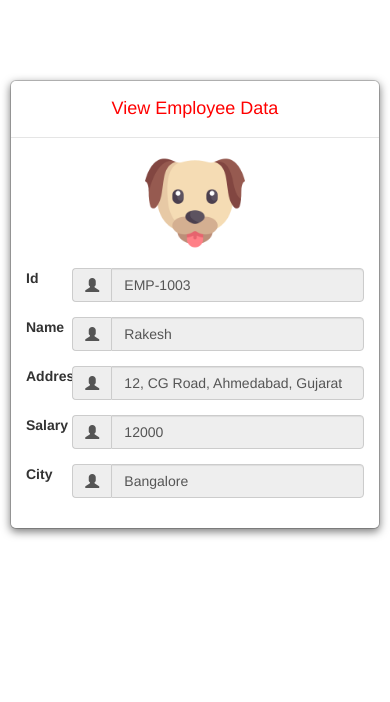
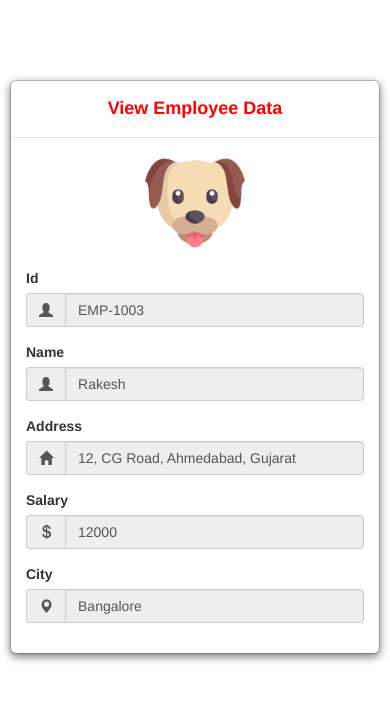
Before and after one commit to KrutikNaina/Employee-ProfileScan, a Django app: a page that uses Templates/profile.html in a window 390 px wide. Shown: the top 702 px of the page. Run offline with Django 5.2, Linux system fonts and the light colour scheme; data comes from the database, SQL or seed files in the repository; both versions use the stored data as it was after the commit; some libraries are stand-ins or nearby versions.

Commit message:
Modify responsive insert.html, Login.html, profile.html and database changes

```diff
--- a/Templates/profile.html
+++ b/Templates/profile.html
@@ -103,73 +103,76 @@
 
 
     <div class="modal-dialog" style="margin-top: 80px;">
-        <!-- Modal content-->
         <div class="modal-content">
-            <div class="modal-header">
-                <h4 class="modal-title">
-                    <center style="color: red;">View Employee Data</center>
-                </h4>
+            <div class="modal-header text-center">
+                <h4 class="modal-title" style="color: red;"><b>View Employee Data</b></h4>
             </div>
             <div class="modal-body">
                 <form class="form-horizontal" method="POST" enctype="multipart/form-data" action="/insertafter/">
-                    <center>
-                    <div class="form-group" >
-                               <img src="{{ showdata.eimg.url }}" alt="{{ showdata.ename }}" width="100">
+                    <div class="form-group text-center">
+                        <img src="{{ showdata.eimg.url }}" alt="{{ showdata.ename }}" class="img-responsive center-block" style="max-width: 100px; height: auto;">
                     </div>
-                </center>
+
+                    <!-- ID -->
                     <div class="form-group">
-                        <label class="control-label col-xs-2" for="employe">Id</label>
-                        <div class="col-sm-10">
+                        <label class="control-label col-xs-12 col-sm-2" for="eid">Id</label>
+                        <div class="col-xs-12 col-sm-10">
                             <div class="input-group">
                                 <span class="input-group-addon"><i class="glyphicon glyphicon-user"></i></span>
-                                <input type="txt" class="form-control" value="{{ showdata.eid }}" name="eid"
-                                    placeholder="User Id" readonly>
+                                <input type="text" class="form-control" name="eid" value="{{ showdata.eid }}" placeholder="User Id" readonly>
                             </div>
                         </div>
                     </div>
+
+                    <!-- Name -->
                     <div class="form-group">
-                        <label class="control-label col-xs-2" for="email">Name</label>
-                        <div class="col-sm-10">
+                        <label class="control-label col-xs-12 col-sm-2" for="ename">Name</label>
+                        <div class="col-xs-12 col-sm-10">
                             <div class="input-group">
                                 <span class="input-group-addon"><i class="glyphicon glyphicon-user"></i></span>
-                                <input type="txt" class="form-control" value="{{ showdata.ename }}" name="ename"
-                                    placeholder="Name" readonly>
+                                <input type="text" class="form-control" name="ename" value="{{ showdata.ename }}" placeholder="Name" readonly>
                             </div>
                         </div>
                     </div>
+
+                    <!-- Address -->
                     <div class="form-group">
-                        <label class="control-label col-xs-2" for="pwd">Address</label>
-                        <div class="col-sm-10">
+                        <label class="control-label col-xs-12 col-sm-2" for="eadd">Address</label>
+                        <div class="col-xs-12 col-sm-10">
                             <div class="input-group">
-                                <span class="input-group-addon"><i class="glyphicon glyphicon-user"></i></span>
-                                <input type="txt" class="form-control" name="eadd" value="{{ showdata.eadd }}" id="pwd"
-                                    placeholder="Address" readonly>
+                                <span class="input-group-addon"><i class="glyphicon glyphicon-home"></i></span>
+                                <input type="text" class="form-control" name="eadd" value="{{ showdata.eadd }}" placeholder="Address" readonly>
                             </div>
                         </div>
                     </div>
+
+                    <!-- Salary -->
                     <div class="form-group">
-                        <label class="control-label col-xs-2" for="pwd">Salary</label>
-                        <div class="col-sm-10">
+                        <label class="control-label col-xs-12 col-sm-2" for="esal">Salary</label>
+                        <div class="col-xs-12 col-sm-10">
                             <div class="input-group">
-                                <span class="input-group-addon"><i class="glyphicon glyphicon-user"></i></span>
-                                <input type="txt" class="form-control" name="esal" value="{{ showdata.esal }}"
-                                    placeholder="Salary" readonly>
+                                <span class="input-group-addon"><i class="glyphicon glyphicon-usd"></i></span>
+                                <input type="text" class="form-control" name="esal" value="{{ showdata.esal }}" placeholder="Salary" readonly>
                             </div>
                         </div>
                     </div>
+
+                    <!-- City -->
                     <div class="form-group">
-                        <label class="control-label col-xs-2" for="pwd">City</label>
-                        <div class="col-sm-10">
+                        <label class="control-label col-xs-12 col-sm-2" for="ecity">City</label>
+                        <div class="col-xs-12 col-sm-10">
                             <div class="input-group">
-                                <span class="input-group-addon"><i class="glyphicon glyphicon-user"></i></span>
-                                <input type="text" class="form-control" name="ecity" value="{{ showdata.ecity }}"
-                                    placeholder="City" readonly>
+                                <span class="input-group-addon"><i class="glyphicon glyphicon-map-marker"></i></span>
+                                <input type="text" class="form-control" name="ecity" value="{{ showdata.ecity }}" placeholder="City" readonly>
                             </div>
                         </div>
                     </div>
+
+
                 </form>
             </div>
         </div>
+    </div>
 
 </body>
 
```
Also changed, not shown: Templates/insert.html (+47 -41 lines), Templates/login.html (+55 -56 lines), db.sqlite3.
